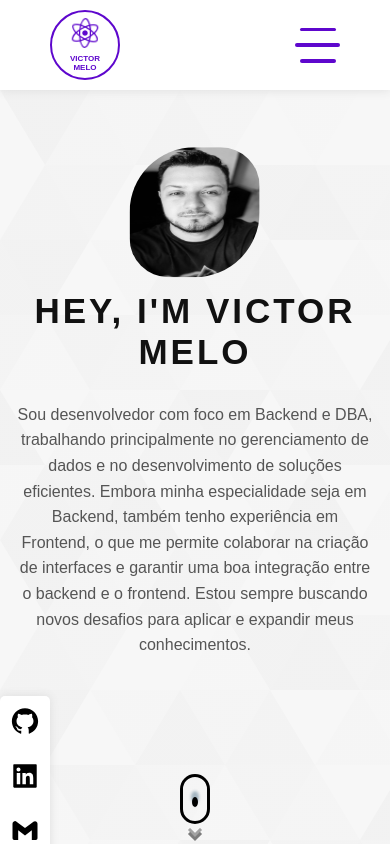
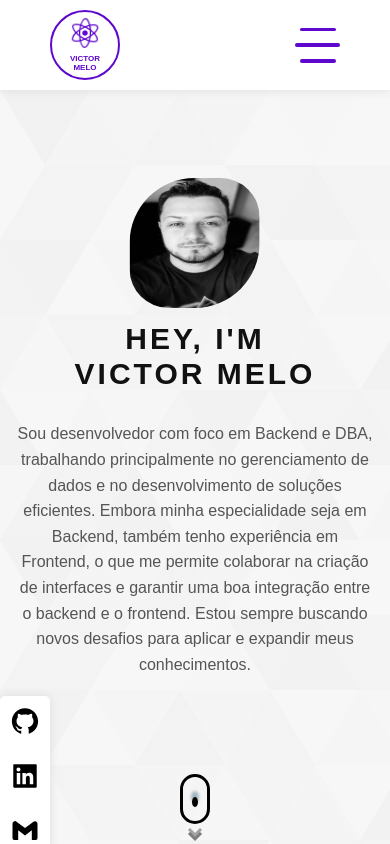
Before and after one commit to VetorMelo/portfolio_victor_react, a React (Vite) app: page / in a window 390 px wide. Shown: the top 844 px of the page. Built offline with nearby package versions, Linux system fonts and the light colour scheme; a web font is replaced by a local one.

Commit message:
Atualização responsividade titulo

```diff
--- a/src/app/App.jsx
+++ b/src/app/App.jsx
@@ -195,7 +195,7 @@ function App() {
 			<div id='Home' className={style.home}>
 				<div className={style["home-content"]}>
 				<img src={minhaFoto} alt="Victor Melo" className={style["profile-pic"]} />
-					<h1>HEY, I'M Victor Melo</h1>
+				<h1>HEY, I'M<br className={style["mobile-break"]} />Victor Melo</h1>
 					<p>Sou desenvolvedor com foco em Backend e DBA, trabalhando principalmente no gerenciamento de dados e no desenvolvimento de soluções eficientes. Embora minha especialidade seja em Backend, também tenho experiência em Frontend, o que me permite colaborar na criação de interfaces e garantir uma boa integração entre o backend e o frontend. Estou sempre buscando novos desafios para aplicar e expandir meus conhecimentos.</p><br></br><br></br><br></br><br></br><br></br><br></br><br></br><br></br><br></br><br></br><br></br><br></br>
 					<a
 						href={cv}
--- a/src/app/App.module.css
+++ b/src/app/App.module.css
@@ -250,7 +250,7 @@
     height: 130px;
     border-radius: 50% 30%;
     margin-right: 20px;
-    margin-top: 80px;
+    margin-top: 130px;
 }
 
 .home-content>h1 {
@@ -375,7 +375,7 @@
 
 @media (max-width: 768px) {
     .home-content>h1 {
-        font-size: 35px;
+        font-size: 30px;
     }
 
     .home-content>p {
@@ -390,6 +390,10 @@
     .profile-pic {
         margin-right: 0;
         margin-bottom: 10px;
+    }
+
+    .mobile-break {
+        display: block;
     }
 }
 
```
